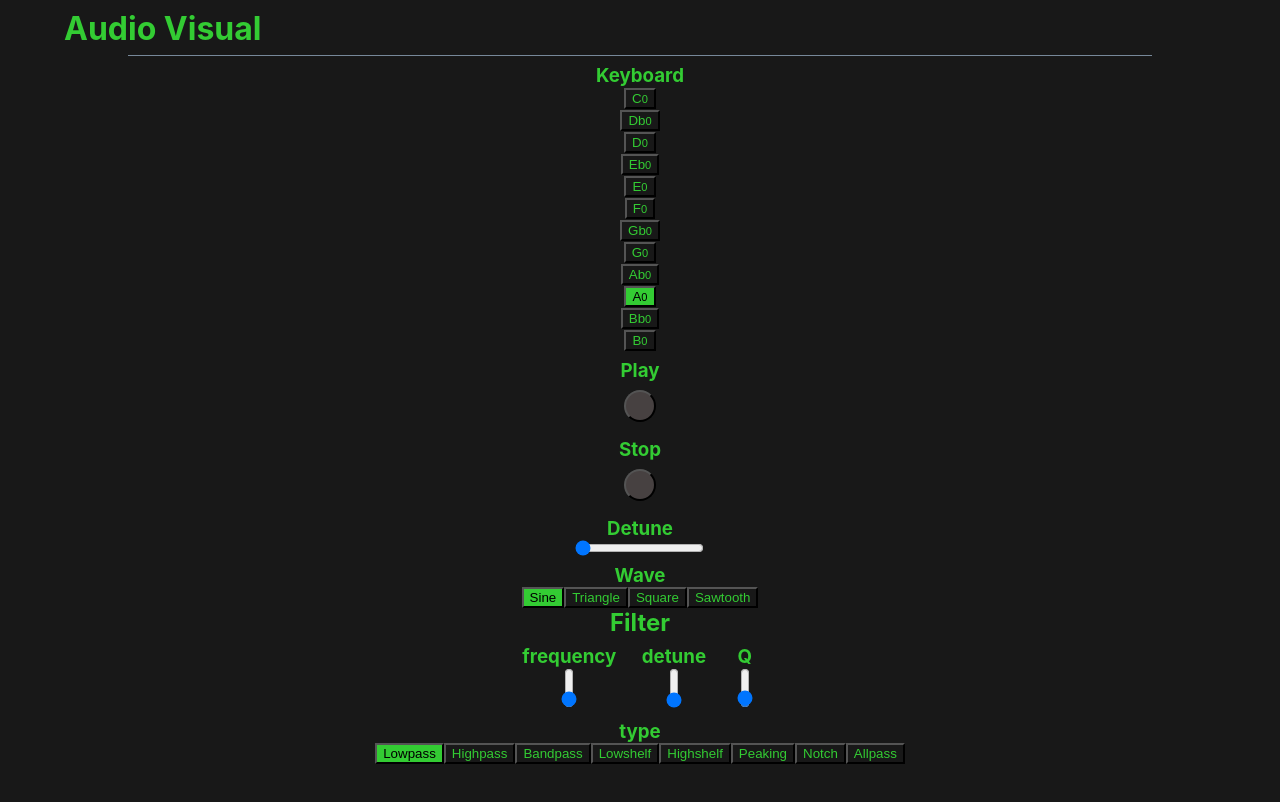
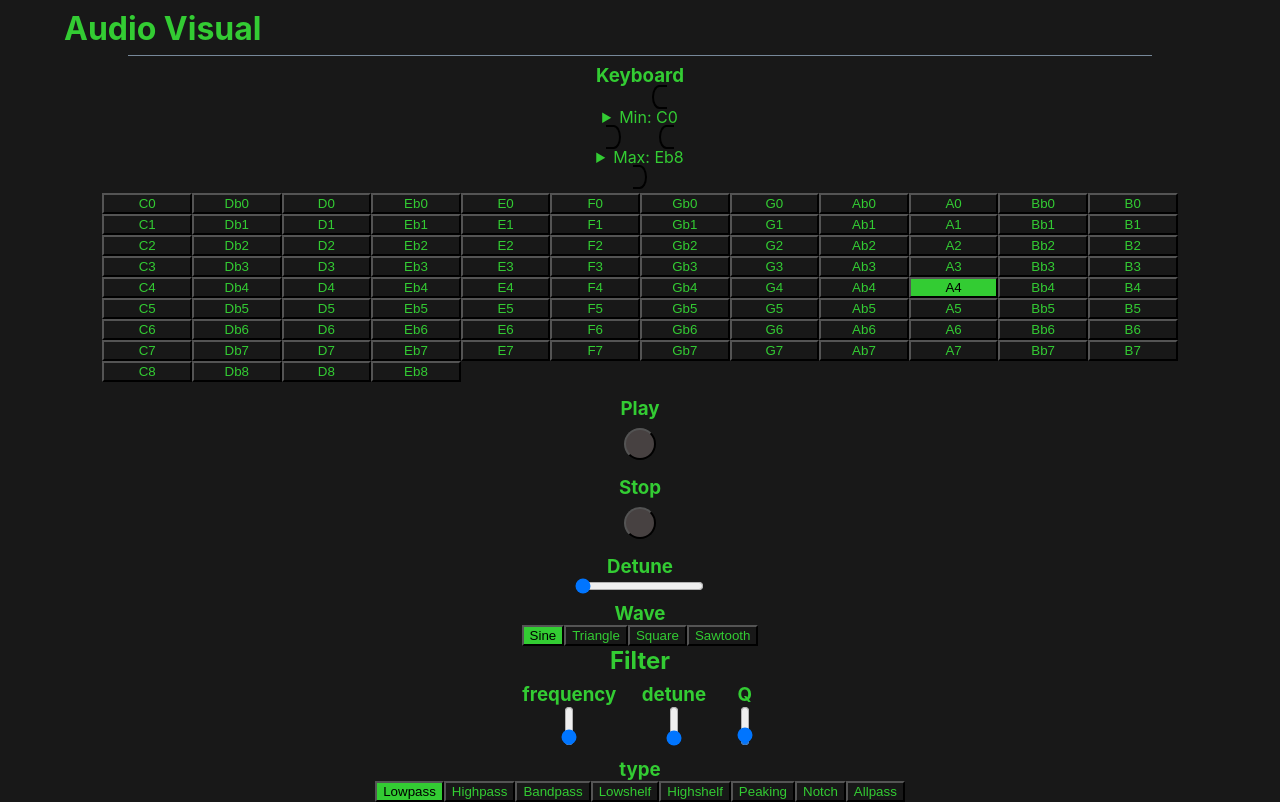
Before and after one commit to IsaacJCarnes/audio-vision, a React (Create React App) app: page / in a window 1280 px wide. Built offline with nearby package versions, Linux system fonts and the light colour scheme.

Commit message:
Added max and min sliders to note keyboard

```diff
--- a/src/components/NoteKeyboard.js
+++ b/src/components/NoteKeyboard.js
@@ -1,4 +1,4 @@
-import React, { useContext } from "react";
+import React, { useContext, useEffect, useState } from "react";
 import { CTX } from "../context/Store";
 
 import { Col, Row, Grid } from "react-flexbox-grid";
@@ -7,9 +7,11 @@ import { tone as toneArray, ToneAsList } from "../pages/HomePage/helper.js";
 
 export default function NoteKeyboard() {
   const [appState, updateState] = useContext(CTX);
+  const [noteList, setNoteList] = useState([]);
+  const [minNote, setMinNote] = useState(0);
+  const [maxNote, setMaxNote] = useState(99);
+
   let { frequency } = appState.osc1Settings;
-  let minimumFreq = 261; //C5
-  let maximumFreq = 494; //B5
 
   const change = (e) => {
     if (e.type === "click") {
@@ -32,24 +34,8 @@ export default function NoteKeyboard() {
   };
 
   const FrequencyOptions = () => {
-    let noteLetters = [
-      "C",
-      "Db",
-      "D",
-      "Eb",
-      "E",
-      "F",
-      "Gb",
-      "G",
-      "Ab",
-      "A",
-      "Bb",
-      "B",
-    ];
-    let list = ToneAsList();
-
     return (
-      <Grid
+      <div
         id="NoteContainer"
 
         //Disabled for now
@@ -59,12 +45,12 @@ export default function NoteKeyboard() {
           }
         }}*/
       >
-        {noteLetters.map((note, indexI) => (
-          <Row key={"row" + indexI}>
-            {toneArray[note].filter(freq => minimumFreq <= freq && freq <= maximumFreq).map((noteValue, indexJ) => (
-              <Col key={"row" + indexI + "col" + indexJ}>
+        {noteList
+          .filter((note, indexI) => minNote <= indexI && indexI <= maxNote)
+          .map((note, indexJ) => (
             <button
               id="frequency"
+              key={"note" + indexJ}
               onMouseUp={(e) => {
                 change(e);
               }}
@@ -80,26 +66,81 @@ export default function NoteKeyboard() {
               onTouchEnd={(e) => {
                 change(e);
               }}
-
               className={
-                    Math.floor(frequency) === Math.floor(noteValue)
+                Math.floor(frequency) === Math.floor(note.noteFreq)
                   ? "gridBtn textSelected"
                   : "gridBtn textContent"
               }
-                  value={noteValue}
+              value={note.noteFreq}
             >
-                  {noteLetters[indexI]}
-                  <span id="frequency" value={noteValue}>
-                    {indexJ}
-                  </span>
+              {note.noteId}
             </button>
-              </Col>
           ))}
-          </Row>
-        ))}
-      </Grid>
+      </div>
     );
   };
+
+  const RangeSlider = (isMin) => {
+    if (isMin) {
+      if(noteList.length < 1){
+        return(<details className="rangeDetails">
+          <summary>Min: </summary>
+          <input
+            type="range"
+            min="0"
+            max="98"
+            value={minNote}
+            className="rangeSlider"
+            onChange={(e) => setMinNote(e.target.value)}
+          />
+        </details>);
+      }
+      return (
+        <details className="rangeDetails">
+          <summary>Min: {noteList[minNote].noteId}</summary>
+          <input
+            type="range"
+            min="0"
+            max="98"
+            value={minNote}
+            className="rangeSlider"
+            onChange={(e) => setMinNote(e.target.value)}
+          />
+        </details>
+      );
+    } else {
+      if(noteList.length < 1){
+        return(<details className="rangeDetails">
+          <summary>Max: </summary>
+          <input
+            type="range"
+            min="1"
+            max="99"
+            value={maxNote}
+            className="rangeSlider"
+            onChange={(e) => setMaxNote(e.target.value)}
+          />
+        </details>);
+      }
+      return (
+        <details className="rangeDetails">
+          <summary>Max: {noteList[maxNote].noteId}</summary>
+          <input
+            type="range"
+            min="1"
+            max="99"
+            value={maxNote}
+            className="rangeSlider"
+            onChange={(e) => setMaxNote(e.target.value)}
+          />
+        </details>
+      );
+    }
+  };
+
+  useEffect(() => {
+    setNoteList(ToneAsList());
+  }, []);
 
   return (
     <div
@@ -108,7 +149,9 @@ export default function NoteKeyboard() {
         return false;
       }}
     >
-      <h3>Keyboard</h3>
+      <h3 id="KeyboardTitle">Keyboard</h3>
+      {RangeSlider(true)}
+      {RangeSlider(false)}
       {FrequencyOptions()}
     </div>
   );
--- a/src/pages/HomePage/HomePage.css
+++ b/src/pages/HomePage/HomePage.css
@@ -8,30 +8,47 @@
     width:85vw;
 }
 
-.GridBtn{
+#KeyboardTitle{
+    display:inherit;
+}
+
+.rangeDetails{
+    display: inline;
+    margin-left: 3vw;
+    padding: 0vh 1vw;
+    width: 11vw;
+    height:2vh;
+    border: 2px black solid;
+    border-radius: 50%;
+    color: #33CC33;
+}
+
+.rangeDetails > summary{
+    background-color: transparent;
+}
+
+#NoteContainer{
+    display: flex;
+    flex-direction: row;
+    align-items: center;
+    width: 84vw;
+    padding: .5vw;
+    flex-wrap: wrap;
+}
+
+.gridBtn{
     user-select: none;
-    width: 8.3vw;
+    width: 7vw; /*Each row should have 1 octave, 85/12=7*/
 }
-.GridBtn::selection{
+.gridBtn::selection{
     user-select: none;
     color: #000;
     background: transparent;
 }
-.GridBtn::-moz-selection {
+.gridBtn::-moz-selection {
     user-select: none;
     color: #000;
     background: transparent;
-}
-
-#NoteContainer{
-    display: flex;
-    flex-direction: column;
-    align-items: center;
-}
-
-span{
-    width: min-content;
-    font-size: smaller;
 }
 
 .sliderContainer{
--- a/src/pages/HomePage/helper.js
+++ b/src/pages/HomePage/helper.js
@@ -13,7 +13,7 @@ export const tone = { //100 Values Total
     B: [30.87, 61.74, 123.47, 246.94, 493.88, 987.77, 1975.53, 3951.07],
   }
 
-export function ToneAsList(){
+export function ToneAsList(min = 0, max = 100){
   let noteLetters = [
     "C",
     "Db",
@@ -29,8 +29,8 @@ export function ToneAsList(){
     "B",
   ];
   let noteList = [];
-  for(let i = 0; i < 100; i++){ //100 is based on total note count
-    noteList.push(tone[noteLetters[i%12]][Math.floor(i/12)])
+  for(let i = min; i < max; i++){ //100 is based on total note count
+    noteList.push({noteId: noteLetters[i%12]+Math.floor(i/12), noteFreq: tone[noteLetters[i%12]][Math.floor(i/12)]})
   }
   console.log(noteList);
   return noteList;
```
Lines whose indentation alone changed are shown as unchanged.
